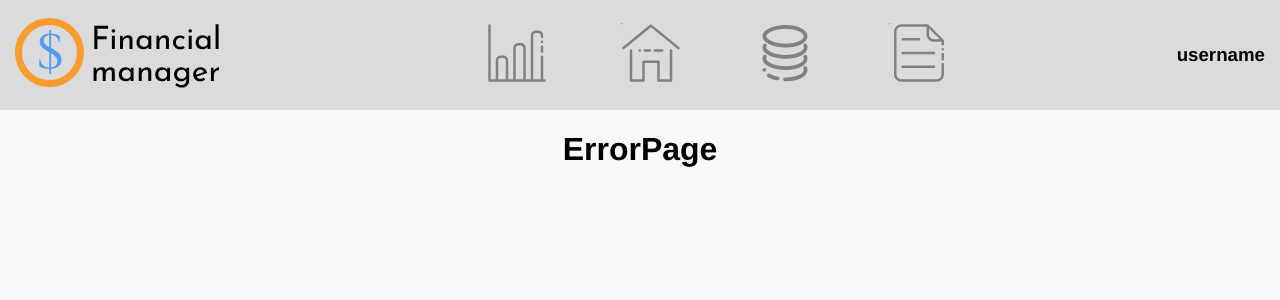
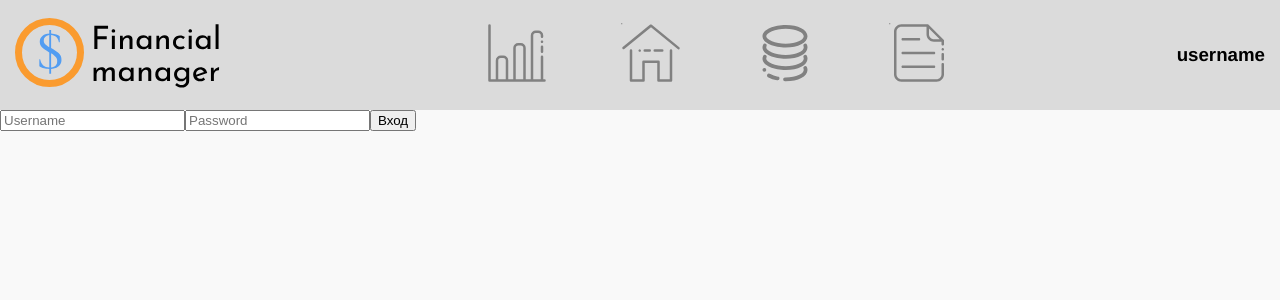
Before and after one commit to dedmaksim03/uiux, a React (Vite) app: page / in a window 1280 px wide. Shown: the top 300 px of the page. Built offline with nearby package versions, Linux system fonts and the light colour scheme.

Commit message:
add axios and working /auth request

```diff
--- a/package.json
+++ b/package.json
@@ -10,8 +10,11 @@
     "lint": "eslint . --ext .ts,.tsx"
   },
   "dependencies": {
+    "@types/axios": "^0.14.4",
+    "axios": "^1.7.7",
     "chart.js": "^4.4.6",
     "chartjs-react": "^4.2.1",
+    "mobx": "^6.13.5",
     "react": "^18.3.1",
     "react-chartjs-2": "^5.2.0",
     "react-dom": "^18.3.1",
--- a/src/App.tsx
+++ b/src/App.tsx
@@ -4,6 +4,7 @@ import { Header } from './components/Header';
 import Layout from './components/Layout';
 import { BrowserRouter, Routes, Route } from 'react-router-dom';
 import './global.css';
+import LoginPage from './pages/LoginPage';
 
 function App() {
   return (
@@ -11,8 +12,9 @@ function App() {
       <Layout>
         <Header />
         <Routes>
-          <Route path="/home" element={<Home />} />
-          <Route path="/*" element={<Error />} />
+          {/* <Route path="/home" element={<Home />} />
+          <Route path="/*" element={<Error />} /> */}
+          <Route path="/*" element={<LoginPage />}/>
         </Routes>
       </Layout>
     </BrowserRouter>
--- /dev/null
+++ b/src/http/index.ts
@@ -0,0 +1,15 @@
+import axios from 'axios';
+
+export const API_URL = `http://localhost:8080/api/v1`
+
+const $api = axios.create({
+    withCredentials: true,
+    baseURL: API_URL
+})
+
+$api.interceptors.request.use((config) => {
+    config.headers.Authorization = `Bearer ${localStorage.getItem('token')}`
+    return config;
+})
+
+export default $api;
--- a/src/main.tsx
+++ b/src/main.tsx
@@ -1,11 +1,25 @@
-import { StrictMode } from 'react';
+import { createContext, StrictMode } from 'react';
 import { createRoot } from 'react-dom/client';
 import App from './App.tsx';
 // import './index.css';
 import './global.css'; // Импорт глобальных стилей
+import Store from './store/index.ts';
+
+interface State {
+  store: Store
+}
+
+const store = new Store()
+
+export const Context = createContext<State>({
+  store,
+})
 
 createRoot(document.getElementById('root')!).render(
-  <StrictMode>
+  <Context.Provider value={{store}}>
+    <StrictMode>
     <App />
-  </StrictMode>,
+  </StrictMode>
+  </Context.Provider>
+  ,
 );
--- /dev/null
+++ b/src/models/response/AuthResponse.ts
@@ -0,0 +1,4 @@
+export interface AuthResponse{
+    accessToken: string,
+    refreshToken: string;
+}
--- /dev/null
+++ b/src/pages/LoginPage/index.tsx
@@ -0,0 +1,31 @@
+import { useContext, useState } from "react"
+import { Context } from "../../main";
+
+const LoginPage = () => {
+    const [username, setUsername] = useState<string>('');
+    const [password, setPassword] = useState<string>('');
+    const {store} = useContext(Context);
+
+    return (
+    <div>
+        <input
+            onChange={e => setUsername(e.target.value)}
+            value={username}
+            type="text"
+            placeholder="Username"
+        />
+
+        <input
+            onChange={e => setPassword(e.target.value)}
+            value={password}
+            type="text"
+            placeholder="Password"
+        />
+
+        <button onClick={() => store.login(username, password)}>Вход</button>
+
+    </div>
+    )
+}
+
+export default LoginPage
--- /dev/null
+++ b/src/services/AuthService.ts
@@ -0,0 +1,14 @@
+import $api from "../http"
+import { AxiosResponse } from "axios"
+import { AuthResponse } from "../models/response/AuthResponse"
+
+export default class AuthService{
+    static async login(username: string, password: string): Promise<AxiosResponse<AuthResponse>>{
+        return $api.post<AuthResponse>('/auth', {username, password})
+    }
+
+    static async logout(): Promise<void>{
+        return $api.post('/logout')
+    }
+
+}
--- /dev/null
+++ b/src/store/index.ts
@@ -0,0 +1,37 @@
+import { makeAutoObservable } from "mobx";
+import AuthService from "../services/AuthService";
+
+
+export default class Store{
+    isAuth = false;
+
+    constructor(){
+        makeAutoObservable(this)
+    }
+
+    setAuth(bool: boolean){
+        this.isAuth = bool;
+    }
+
+    async login(username: string, password: string){
+        try {
+            const response = await AuthService.login(username, password);
+            console.log(response);
+            localStorage.setItem('token', response.data.accessToken);
+            this.setAuth(true);
+        } catch (e) {
+            console.log(e.response?.data?.message)
+        }
+    }
+
+    async logout(){
+        try {
+            const response = await AuthService.logout();
+            console.log(response);
+            localStorage.removeItem('token');
+            this.setAuth(true);
+        } catch (e) {
+            console.log(e.response?.data?.message)
+        }
+    }
+}
```
Also changed, not shown: 1 other file (tests, documents, lock files or other folders).
